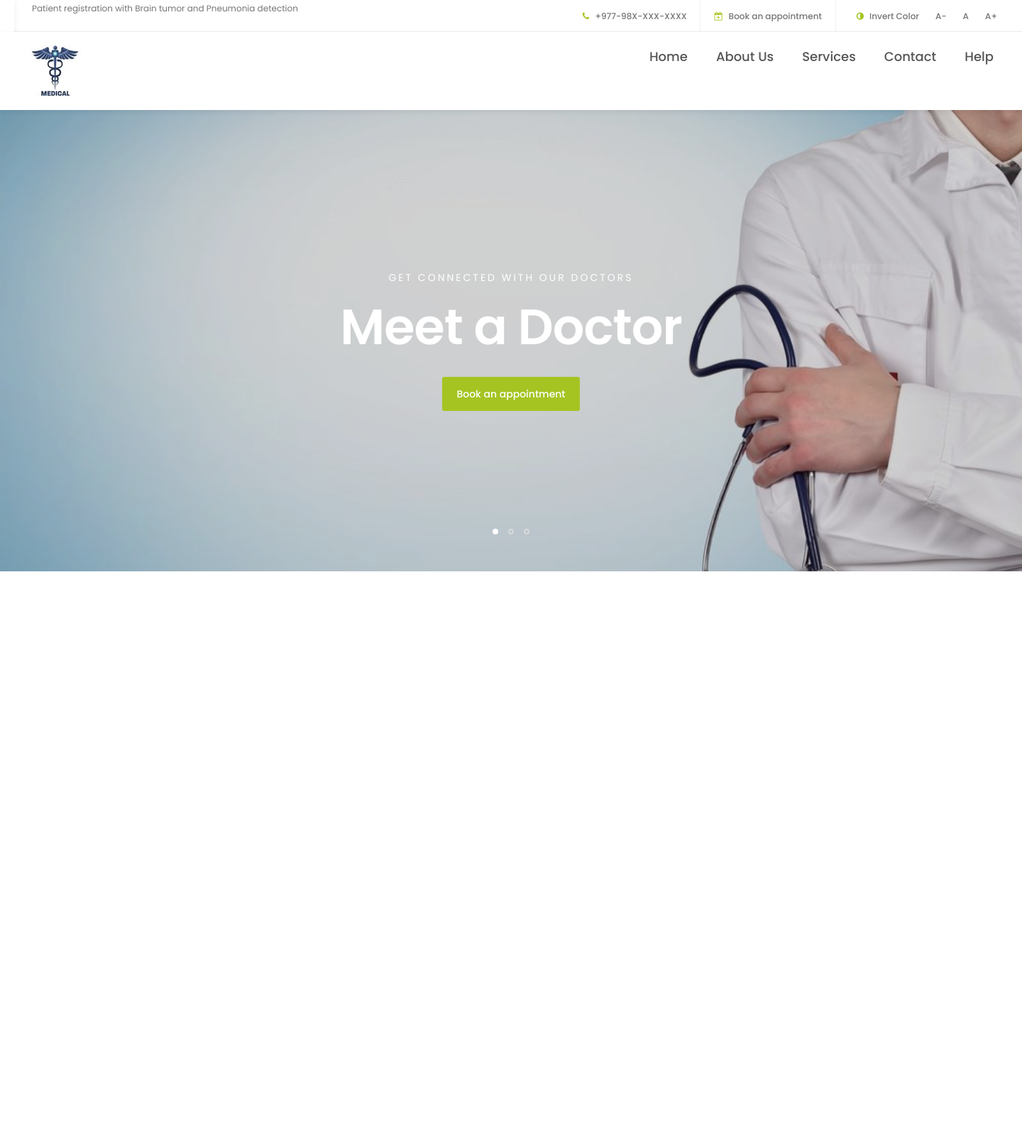
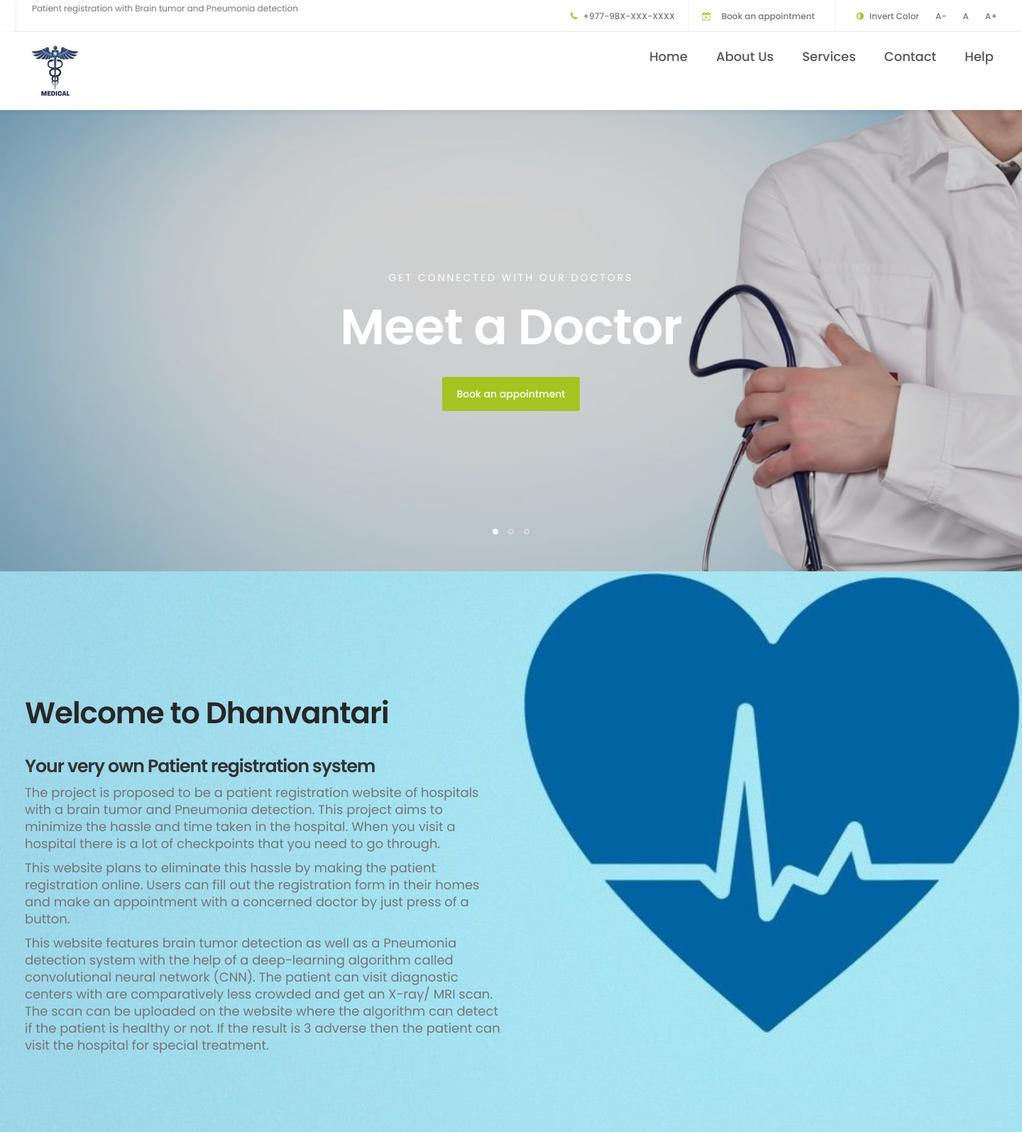
Before and after one commit to DarshanBuddhacharya/Patient-registration-system, a Django app: template templates/index.html in a window 1440 px wide. Shown: the whole page at 71% size. Before the commit the page ends 805 px from the top, so only its background shows below. Run offline with Django 3.2, Linux system fonts and the light colour scheme; the template is opened without the code that fills it, so the values that code supplies are empty; some libraries are stand-ins or nearby versions.

Commit message:
added introduction

```diff
--- a/static/css/style.css
+++ b/static/css/style.css
@@ -155,7 +155,7 @@ a:focus {
 }
 
 /*---------------------------------------
-      MENU
+      Header
   -----------------------------------------*/
 
 header {
@@ -200,7 +200,7 @@ header span i {
 }
 
 /*---------------------------------------
-      MENU
+      NAVMENU
   -----------------------------------------*/
 
 .navbar-default {
@@ -279,7 +279,7 @@ header span i {
   background-color: transparent;
 }
 /*---------------------------------------
-      HOME
+      Slider
   -----------------------------------------*/
 
 #home h1 {
@@ -357,6 +357,38 @@ header span i {
 .slider .item-third {
   background-image: url('../image/slider3.jpg');
 }
+
+/*---------------------------------------
+      Introduction
+  -----------------------------------------*/
+
+#about {
+  background: url('../image/about-bg.jpg') no-repeat top center;
+  background-size: cover;
+  padding-top: 150px;
+}
+
+.profile img,
+.profile figcaption {
+  display: inline-block;
+  vertical-align: top;
+  margin-top: 1em;
+}
+.profile img {
+  border-radius: 100%;
+  width: 65px;
+  height: 65px;
+  margin-right: 1em;
+}
+.profile figcaption h3 {
+  margin-top: 0;
+}
+
+#about h6 {
+  color: #858585;
+  margin: 0;
+}
+
 /*---------------------------------------
      RESPONSIVE STYLES
   -----------------------------------------*/
--- a/templates/index.html
+++ b/templates/index.html
@@ -4,7 +4,7 @@
 {% load static %}
  <!--================Header Area =================-->
 <header class="header_area">
-            <!-- Navbar -->
+<!--------------------------------- Navbar -------------------------------------->
     <section class="navbar navbar-default navbar-static-top" role="navigation"></section>
         <div class="container">
             <div class="row">
@@ -15,7 +15,7 @@
 
                 <div class="col-md-8 col-sm-7 text-align-right">
                     <span class="phone-icon"><i class="fa fa-phone"></i> +977-98X-XXX-XXXX</span>
-                    <span class="date-icon"><i class="fa fa-calendar-plus-o"></i> Book an appointment</span>
+                    <span class="date-icon"><i class="fa fa-calendar-plus-o"></i><a href="#" class="smoothScroll">Book an appointment</a></span>
                     <span class="invert">
                         <a class="nav-link" onclick="invertColor()" title="Invert Color for color blindness"><i
                                     class="fa fa-adjust"></i> Invert Color</a>
@@ -28,7 +28,7 @@
         </div>
     </section>
 </header>
-    <!-- MENU -->
+<!------------------------------------------------- NAVMENU ---------------------------------------->
     <section class="navbar navbar-default navbar-static-top" role="navigation">
         <div class="container">
 
@@ -38,12 +38,8 @@
                     <span class="icon icon-bar"></span>
                     <span class="icon icon-bar"></span>
                 </button>
-
-                <!-- lOGO TEXT HERE -->
                 <a href=""><img src="{% static 'image/Logo1.jpg' %} " alt="Main logo"></a>
             </div>
-
-            <!-- MENU LINKS -->
             <div class="collapse navbar-collapse">
                 <ul class="nav navbar-nav navbar-right">
                     <li><a href="#" class="smoothScroll">Home</a></li>
@@ -55,7 +51,7 @@
             </div>
         </div>
     </section>
-    <!-- HOME -->
+<!------------------------------------------- Slider ----------------------------------------------->
     <section id="home" class="slider" data-stellar-background-ratio="0.5">
         <div class="container">
             <div class="row">
@@ -94,5 +90,41 @@
             </div>
         </div>
     </section>
-        <!--================Header Area =================-->
+<!----------------------------------------------- Introduction -------------------------------------------------------->
+    <section id="about">
+        <div class="container">
+            <div class="row">
+                <div class="col-md-6 col-sm-6">
+                    <div class="about-info">
+                        <h2 class="wow fadeInUp" data-wow-delay="0.6s">Welcome to Dhanvantari</h2>
+                        <h3 class="wow fadeInUp" data-wow-delay="0.7s">Your very own Patient registration system</h3>
+                        <div class="wow fadeInUp" data-wow-delay="0.8s">
+                            <p>
+                                The project is proposed to be a patient registration website of hospitals with a brain tumor
+                                and Pneumonia detection. This project aims to minimize the hassle and time taken in the
+                                hospital. When you visit a hospital there is a lot of checkpoints that you need to go
+                                through.
+                            </p>
+                            <p>
+                                This website plans to eliminate this hassle by making the patient registration online. Users
+                                can fill out the registration form in their homes and make an appointment with a concerned
+                                doctor by just press of a button.
+                            </p>
+                            <p>
+                                This website features brain tumor detection
+                                as well as a Pneumonia detection system with the help of a deep-learning algorithm called
+                                convolutional neural network (CNN). The patient can visit diagnostic centers with are
+                                comparatively less crowded and get an X-ray/ MRI scan. The scan can be uploaded on
+                                the website where the algorithm can detect if the patient is healthy or not. If the result is
+                                3
+                                adverse then the patient can visit the hospital for special treatment.
+                            </p>
+                        </div>
+                    </div>
+                </div>
+
+            </div>
+        </div>
+    </section>
+<!--========================================Header Area ========================================================-->
 {% endblock %}
```
